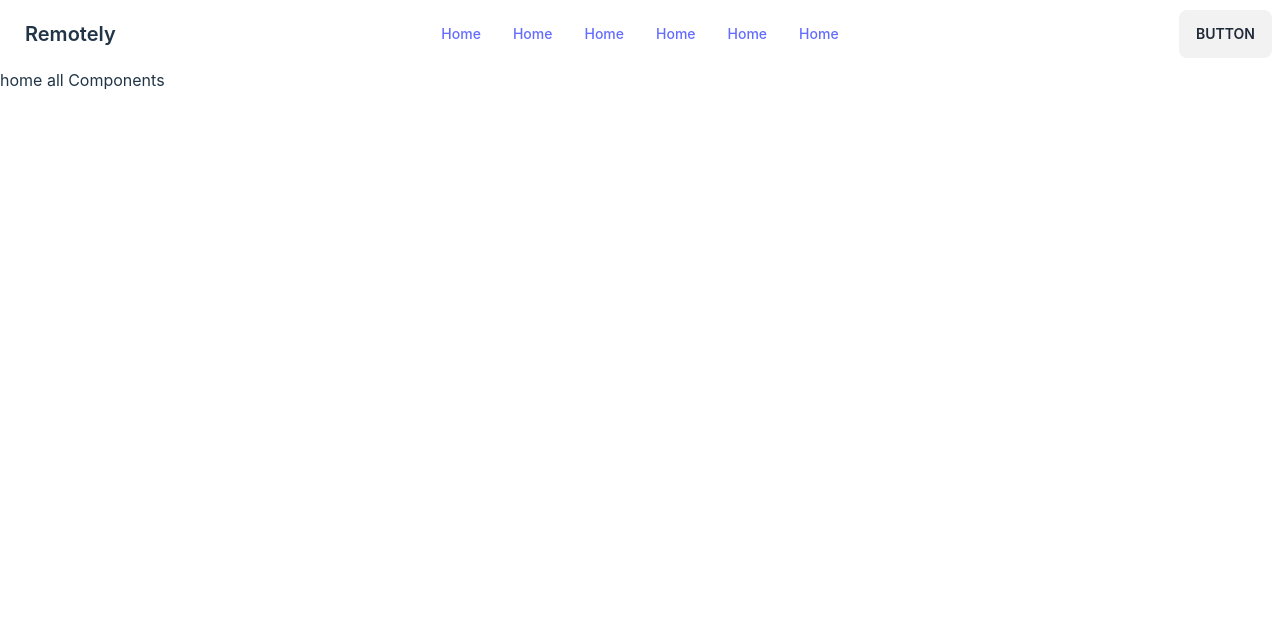
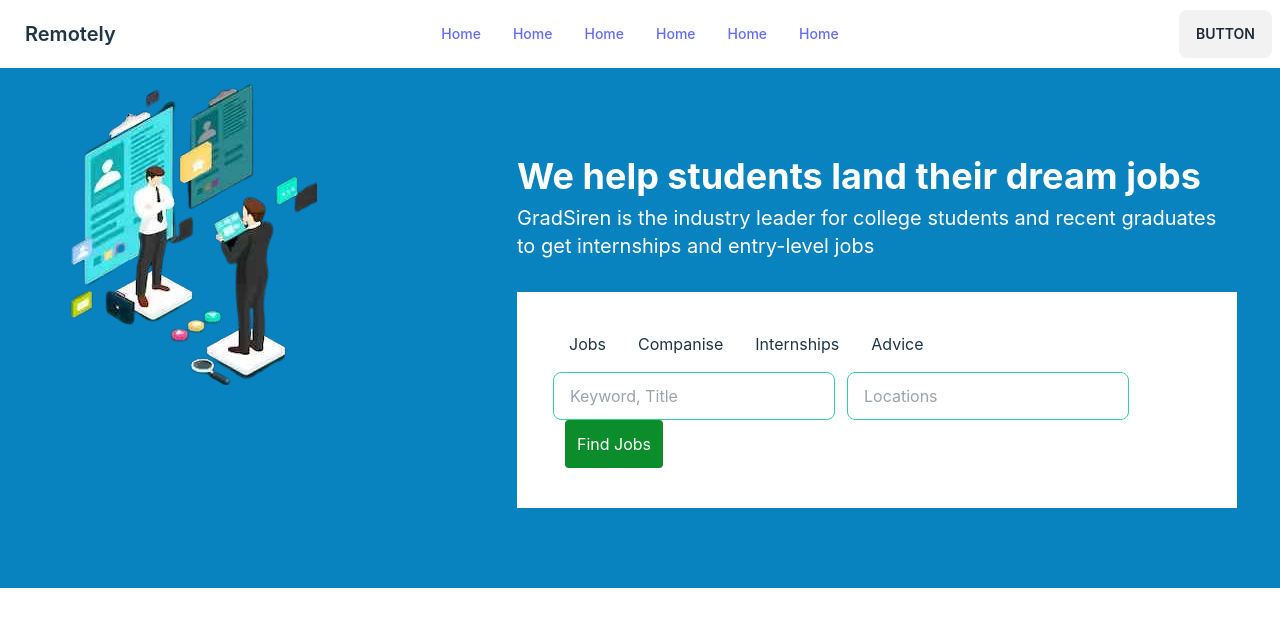
Before and after one commit to milonahmedshuvo/Remotely-project-client-code, a React (Vite) app: page / in a window 1280 px wide. Shown: the top 626 px of the page. Built offline with nearby package versions, Linux system fonts and the light colour scheme.

Commit message:
banner section design

```diff
--- /dev/null
+++ b/src/Components/Home/Banner/Banner.jsx
@@ -0,0 +1,36 @@
+import React from "react";
+import remotely from "../../../image/remote.png";
+
+const Banner = () => {
+  return (
+    <div className="bg-[#0983C0] flex gap-10  w-full  pb-20">
+      <div className="">
+        <img src={remotely} alt="" />
+      </div>
+
+
+
+       <div className="ml-40 mt-20 w-[720px]">
+       <h2 className="text-4xl text-white font-bold  my-2">We help students land their dream jobs</h2>
+        <p className="text-white text-xl ">GradSiren is the industry leader for college students and recent graduates to get internships and entry-level jobs</p>
+
+
+
+        <div className="bg-white mt-8 py-10  pl-9  ">
+            <h3 className="mb-4">
+            <label htmlFor="" className="mx-4">Jobs</label>
+            <label htmlFor="" className="mx-4">Companise</label>
+            <label htmlFor="" className="mx-4">Internships</label>
+            <label htmlFor="" className="mx-4">Advice</label>
+            </h3>
+        <input type="text" placeholder="Keyword, Title" className="input input-bordered input-success " />
+        <input type="text" placeholder="Locations" className="input input-bordered input-success ml-3" />
+        <input type="button" value="Find Jobs" className="bg-[#0C8D2C] text-white py-3 px-3 rounded ml-3" />
+        </div>
+       </div>
+
+    </div>
+  );
+};
+
+export default Banner;
--- a/src/Components/Home/Home/Home.jsx
+++ b/src/Components/Home/Home/Home.jsx
@@ -1,9 +1,10 @@
 import React from 'react'
+import Banner from '../Banner/Banner'
 
 const Home = () => {
   return (
     <div>
-       <h1>home all Components</h1>
+       <Banner></Banner>
     </div>
   )
 }
```
Also changed, not shown: src/image/remote.png (added), src/image/remotejob.jpeg (added).
